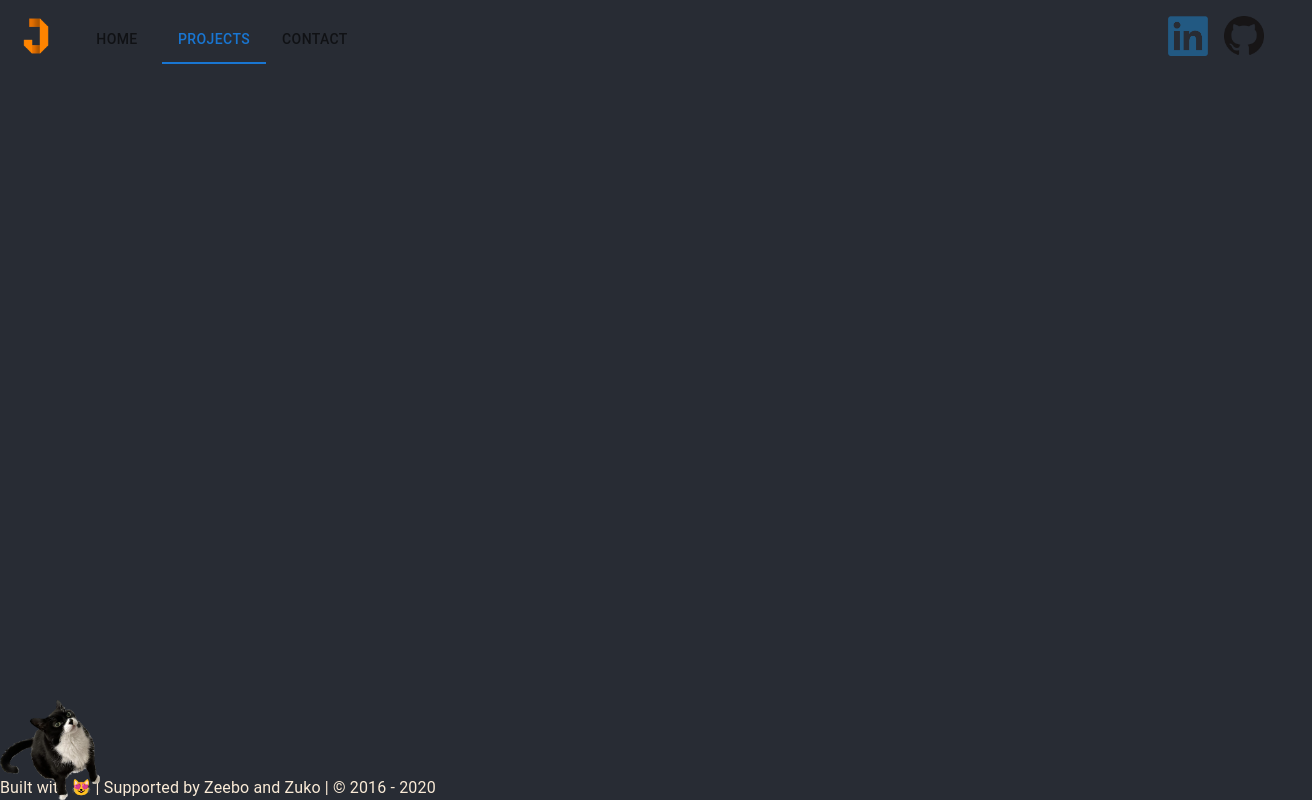
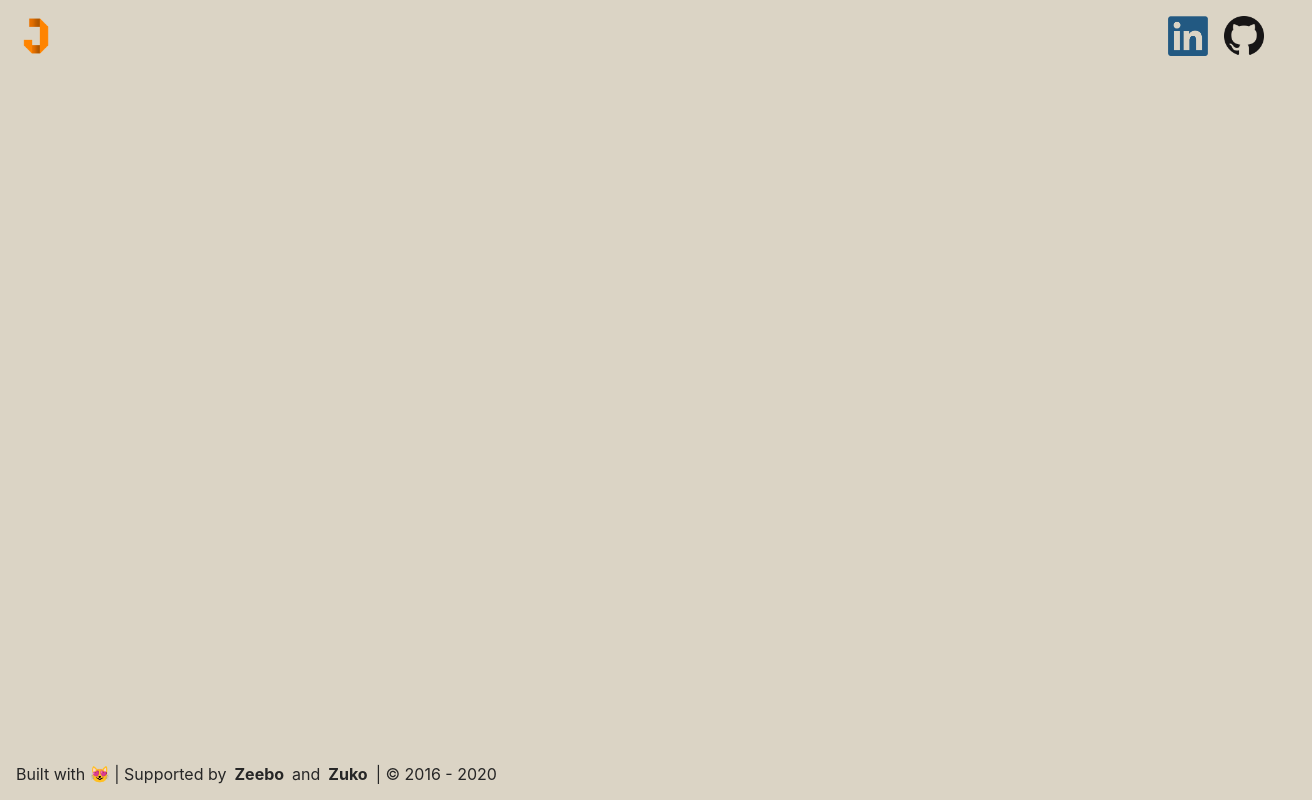
Before and after one commit to jwu910/joshuawudotme, a React (Create React App) app: page /projects in a window 1280 px wide. Shown: the whole page, 1312 px wide, since content can reach past the window. Built offline with nearby package versions, Linux system fonts and the light colour scheme.

Commit message:
feat: add zeebo popup

```diff
--- a/src/App.tsx
+++ b/src/App.tsx
@@ -1,10 +1,8 @@
 import { Stack } from "@mui/material";
 import CircularProgress from "@mui/material/CircularProgress";
-import { Box } from "@mui/system";
 import React, { Suspense } from "react";
 import { BrowserRouter as Router, Route, Routes } from "react-router-dom";
 import "./App.scss";
-import zeebo from "./assets/zeebo.png";
 import Footer from "./components/Footer";
 import Navbar from "./components/Navbar";
 
@@ -20,8 +18,12 @@ function App() {
   // create theme
 
   return (
-    <Stack sx={{ m: "auto" }}>
-      <Router>
+    <Router>
+      <Stack
+        sx={{ m: "auto", height: "100vh" }}
+        spacing={2}
+        justifyContent="space-between"
+      >
         <Navbar />
         <Routes>
           <Route
@@ -42,21 +44,8 @@ function App() {
           />
         </Routes>
         <Footer />
-        <Box
-          alt="Josh's cat zeebo"
-          component="img"
-          src={zeebo}
-          title="Zeebo"
-          sx={{
-            bottom: 0,
-            height: "100px",
-            left: 0,
-            position: "fixed",
-            width: "100px",
-          }}
-        ></Box>
-      </Router>
-    </Stack>
+      </Stack>
+    </Router>
   );
 }
 
--- a/src/components/Footer.tsx
+++ b/src/components/Footer.tsx
@@ -1,22 +1,89 @@
-import { Box, Stack, Typography } from "@mui/material";
+import { Box, Stack } from "@mui/material";
+import { createContext, useState } from "react";
+import { ZeeboPopup } from "../components/ZeeboPopup";
+
+interface IFooterContext {
+  setZuko: Function;
+  setZeebo: Function;
+  zeebo: number;
+  zuko: number;
+}
+
+interface IFooterContextProps {
+  children: React.ReactNode;
+}
+
+const defaultFooterContext: IFooterContext = {
+  setZeebo: (): void => {},
+  setZuko: (): void => {},
+  zeebo: -100,
+  zuko: -100,
+};
+
+export const FooterContext = createContext(defaultFooterContext);
+
+const FooterContextProvider = (props: IFooterContextProps) => {
+  const [zeebo, setZeebo] = useState<number>(-100);
+  const [zuko, setZuko] = useState<number>(-100);
+
+  const handleSetZeebo = (val: number): void => {
+    console.log("Meowww!");
+    setZeebo(val);
+  };
+
+  const handleSetZuko = (val: number): void => {
+    setZuko(val);
+  };
+
+  return (
+    <FooterContext.Provider
+      value={{
+        zeebo,
+        zuko,
+        setZeebo: handleSetZeebo,
+        setZuko: handleSetZuko,
+      }}
+    >
+      {props.children}
+    </FooterContext.Provider>
+  );
+};
 
 const Footer = () => {
   return (
+    <FooterContextProvider>
       <Box
         sx={{
-        display: "inline",
-        position: "absolute",
+          backgroundColor: "transparent",
           bottom: 0,
+          display: "flex",
+          left: 0,
+          p: 2,
+          position: "relative",
           width: "100vw",
+          zIndex: 1001,
         }}
       >
-      <Stack sx={{ width: "100%" }} spacing={2}>
-        <Typography sx={{ m: "auto" }} variant="body1">
-          Built with 😻 | Supported by Zeebo and Zuko | &copy; 2016 -{" "}
-          {new Date().getFullYear()}
-        </Typography>
+        <ZeeboPopup />
+        <Stack
+          sx={{ width: "100%", display: "flex" }}
+          spacing={2}
+          direction="row"
+        >
+          <Box sx={{ m: "auto", display: "flex" }}>
+            Built with 😻 | Supported by
+            <Box component="strong" sx={{ px: 1 }}>
+              Zeebo
+            </Box>
+            and{" "}
+            <Box component="strong" sx={{ px: 1 }}>
+              Zuko
+            </Box>{" "}
+            | &copy; 2016 - {new Date().getFullYear()}
+          </Box>
         </Stack>
       </Box>
+    </FooterContextProvider>
   );
 };
 
--- a/src/components/Navbar.tsx
+++ b/src/components/Navbar.tsx
@@ -5,28 +5,28 @@ import logo from "../assets/wu_logo.png";
 import { Link as RouterLink, matchPath, useLocation } from "react-router-dom";
 
 const Navbar = () => {
-  const useRouteMatch = (patterns: readonly string[]) => {
-    const { pathname } = useLocation();
+  // const useRouteMatch = (patterns: readonly string[]) => {
+  //   const { pathname } = useLocation();
 
-    for (let i = 0; i < patterns.length; i += 1) {
-      const pattern = patterns[i];
-      const possibleMatch = matchPath(pattern, pathname);
-      if (possibleMatch !== null) {
-        return possibleMatch;
-      }
-    }
+  //   for (let i = 0; i < patterns.length; i += 1) {
+  //     const pattern = patterns[i];
+  //     const possibleMatch = matchPath(pattern, pathname);
+  //     if (possibleMatch !== null) {
+  //       return possibleMatch;
+  //     }
+  //   }
 
-    return null;
-  };
+  //   return null;
+  // };
 
-  const routeMatch = useRouteMatch(["/projects", "/contact", "/"]);
-  const currentTab = routeMatch?.pattern?.path;
+  // const routeMatch = useRouteMatch(["/projects", "/contact", "/"]);
+  // const currentTab = routeMatch?.pattern?.path;
 
   return (
     <Box component="header" sx={{ display: "flex", height: "auto", p: 2 }}>
       <img src={logo} height="40" alt="logo" />
 
-      <Tabs sx={{ ml: 2 }} value={currentTab}>
+      {/* <Tabs sx={{ ml: 2 }} value={currentTab}>
         <Tab label="Home" value="/" to="/" component={RouterLink} />
         <Tab
           label="Projects"
@@ -40,7 +40,7 @@ const Navbar = () => {
           to="/contact"
           component={RouterLink}
         />
-      </Tabs>
+      </Tabs> */}
 
       <Stack
         direction="row"
@@ -49,18 +49,20 @@ const Navbar = () => {
       >
         <Link
           aria-label="Link to Josh's LinkedIn profile"
+          href="https://linkedin.com/in/wujoshua"
           rel="noopener noreferrer"
           target="_blank"
-          href="https://linkedin.com/in/wujoshua"
+          title="LinkedIn"
         >
           <img height="40" src={linkedInLogo} alt="LinkedIn company logo" />
         </Link>
 
         <Link
           aria-label="Link to Josh's github page"
+          href="https://github.com/jwu910"
           rel="noopener noreferrer"
           target="_blank"
-          href="https://github.com/jwu910"
+          title="Github"
         >
           <img height="40" src={githubLogo} alt="LinkedIn company logo" />
         </Link>
--- /dev/null
+++ b/src/components/ZeeboPopup/ZeeboPopup.tsx
@@ -0,0 +1,49 @@
+import { Box } from "@mui/system";
+import { useContext } from "react";
+import zeebo from "../../assets/zeebo.png";
+import { FooterContext } from "../Footer";
+import "./ZeeboPopup.scss";
+
+// TODO: Bounce zeebo after delay
+const ZeeboPopup = () => {
+  const footerContext = useContext(FooterContext);
+
+  return (
+    <>
+      <Box
+        onMouseEnter={() => {
+          footerContext.setZeebo(0);
+        }}
+        onMouseLeave={() => {
+          footerContext.setZeebo(-100);
+        }}
+        className="zeebo_container"
+        sx={{
+          bottom: 0,
+          height: "105px",
+          left: 0,
+          position: "fixed",
+          width: "105px",
+          zIndex: 1000,
+        }}
+        title="Zeebo"
+      />
+      <Box
+        alt="Josh's cat zeebo"
+        className="zeebo_image"
+        component="img"
+        src={zeebo}
+        bottom={footerContext.zeebo}
+        sx={{
+          bottom: footerContext.zeebo,
+          height: "100px",
+          position: "fixed",
+          width: "100px",
+          zIndex: 100,
+          transition: "bottom 1s ease-in-out",
+        }}
+      />
+    </>
+  );
+};
+export default ZeeboPopup;
--- /dev/null
+++ b/src/components/ZeeboPopup/index.ts
@@ -0,0 +1 @@
+export { default as ZeeboPopup } from "./ZeeboPopup";
--- a/src/index.scss
+++ b/src/index.scss
@@ -1,6 +1,6 @@
 body {
-  background-color: #282c34;
-  color: antiquewhite;
+  background-color: #dbd4c5;
+  color: rgb(38, 38, 38);
   margin: 0;
   font-family: -apple-system, BlinkMacSystemFont, "Segoe UI", "Roboto", "Oxygen",
     "Ubuntu", "Cantarell", "Fira Sans", "Droid Sans", "Helvetica Neue",
```
Also changed, not shown: src/components/ZeeboPopup/ZeeboPopup.scss (added). Lines whose indentation alone changed are shown as unchanged.
